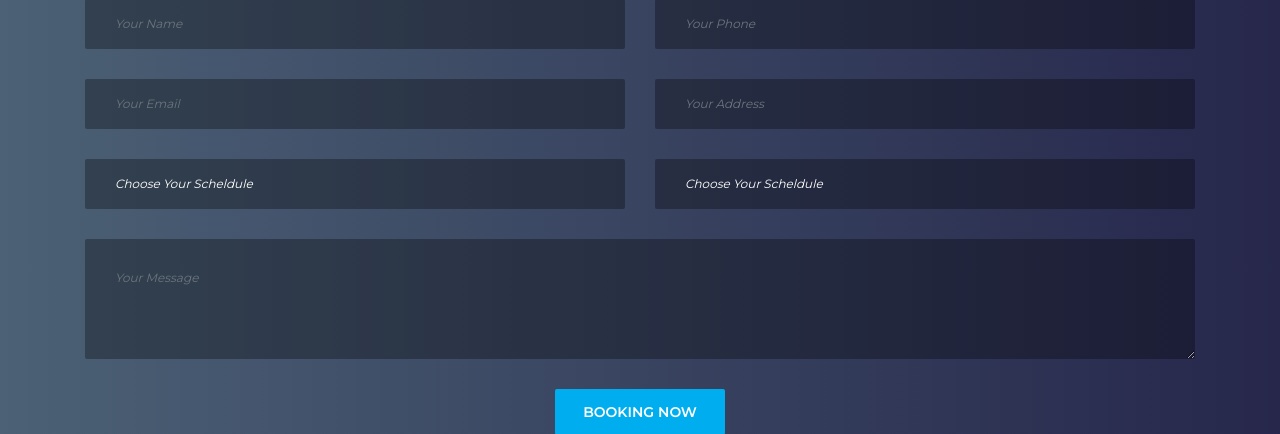
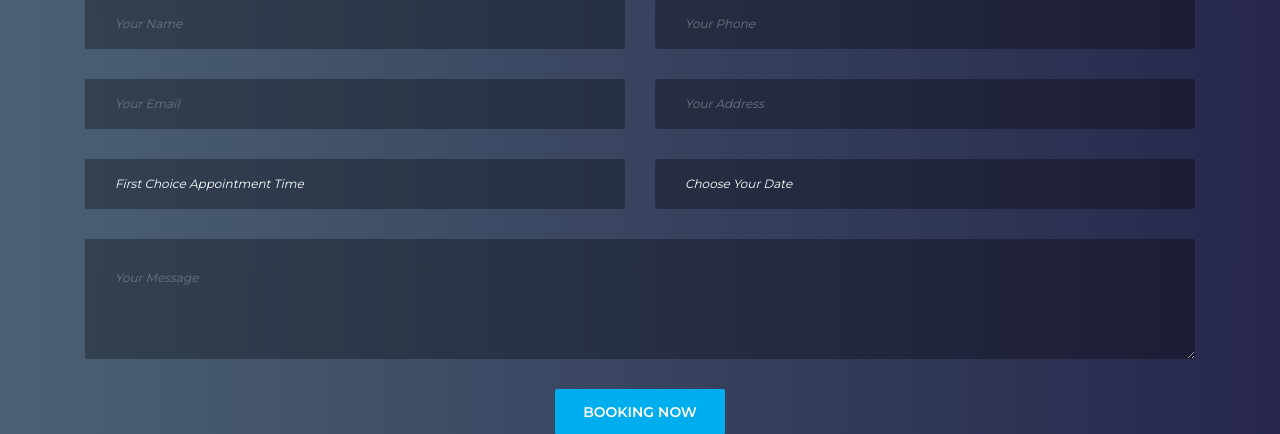
Before and after one commit to CleoMugs/dentist, a Django app: template menocare/templates/home.html in a window 1280 px wide. Shown: the part 3806-4240 px from the top of the page. Run offline with Django 3.2, Linux system fonts and the light colour scheme; the template is opened without the code that fills it, so the values that code supplies are empty; some libraries are stand-ins or nearby versions.

Commit message:
added appointment.html

```diff
--- a/menocare/templates/appointment.html
+++ b/menocare/templates/appointment.html
@@ -9,4 +9,3 @@
 <p>{{your_schedule}}</p>
 <p>{{your_time}}</p>
 <p>{{your_message}}</p>
-<p>{{ your_schedule }}</p>
--- a/menocare/templates/home.html
+++ b/menocare/templates/home.html
@@ -361,7 +361,7 @@
                 <div class="col-md-6">
                   <div class="form-group mb-30">
                     <select name="your-scheldule" class="form-control">
-                      <option value="Choose Your Scheldule">Choose Your Scheldule</option>
+                      <option value="First Choice Appointment Time">First Choice Appointment Time</option>
                       <option value="9 AM to 10 AM">9 AM to 10 AM</option>
                       <option value="11 AM to 12 PM">11 AM to 12 PM</option>
                       <option value="2 PM to 4 PM">2 PM to 4 PM</option>
@@ -371,8 +371,8 @@
                 </div>
                 <div class="col-md-6">
                   <div class="form-group mb-30">
-                    <select name="your-time" class="form-control">
-                      <option value="Choose Your Time">Choose Your Scheldule</option>
+                    <select name="your-date" class="form-control">
+                      <option value="Choose Your Date">Choose Your Date</option>
                       <option value="9 AM to 10 AM">9 AM to 10 AM</option>
                       <option value="11 AM to 12 PM">11 AM to 12 PM</option>
                       <option value="2 PM to 4 PM">2 PM to 4 PM</option>
```
